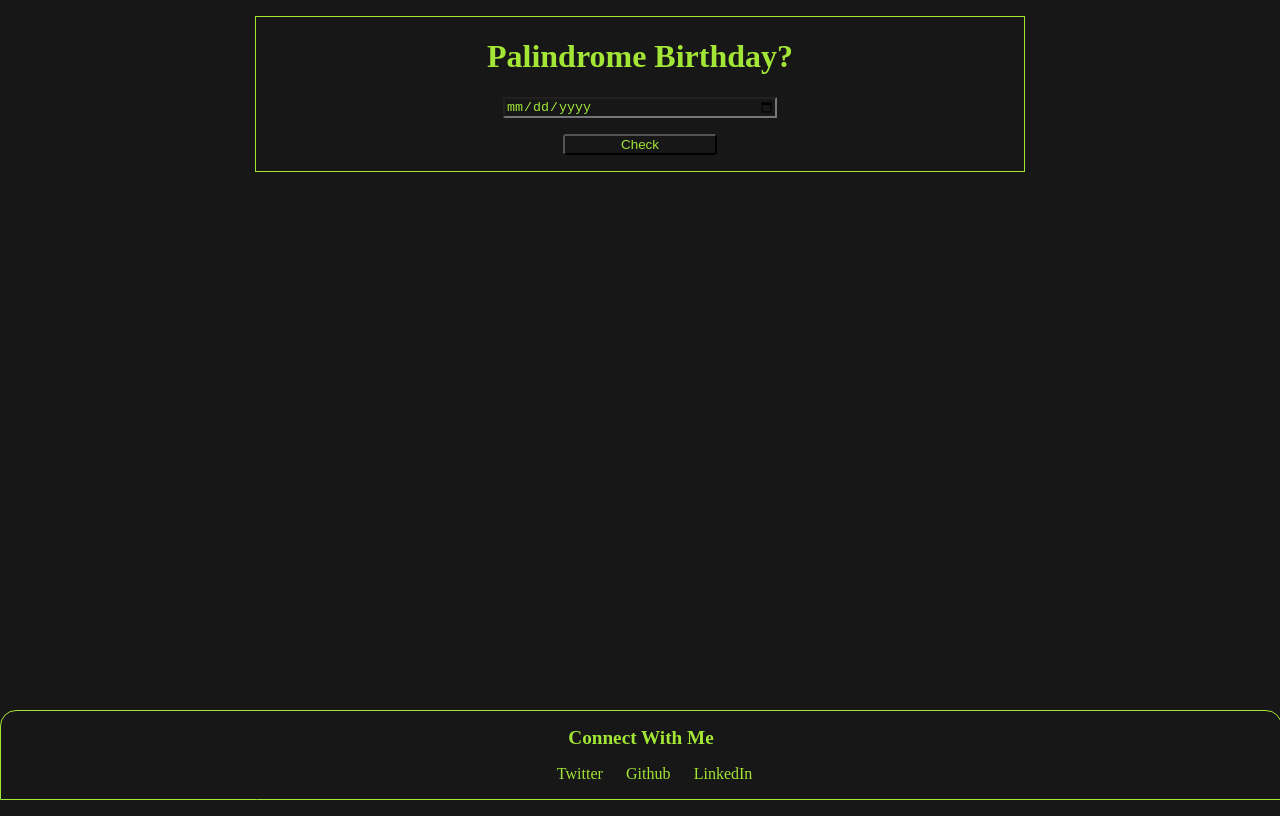
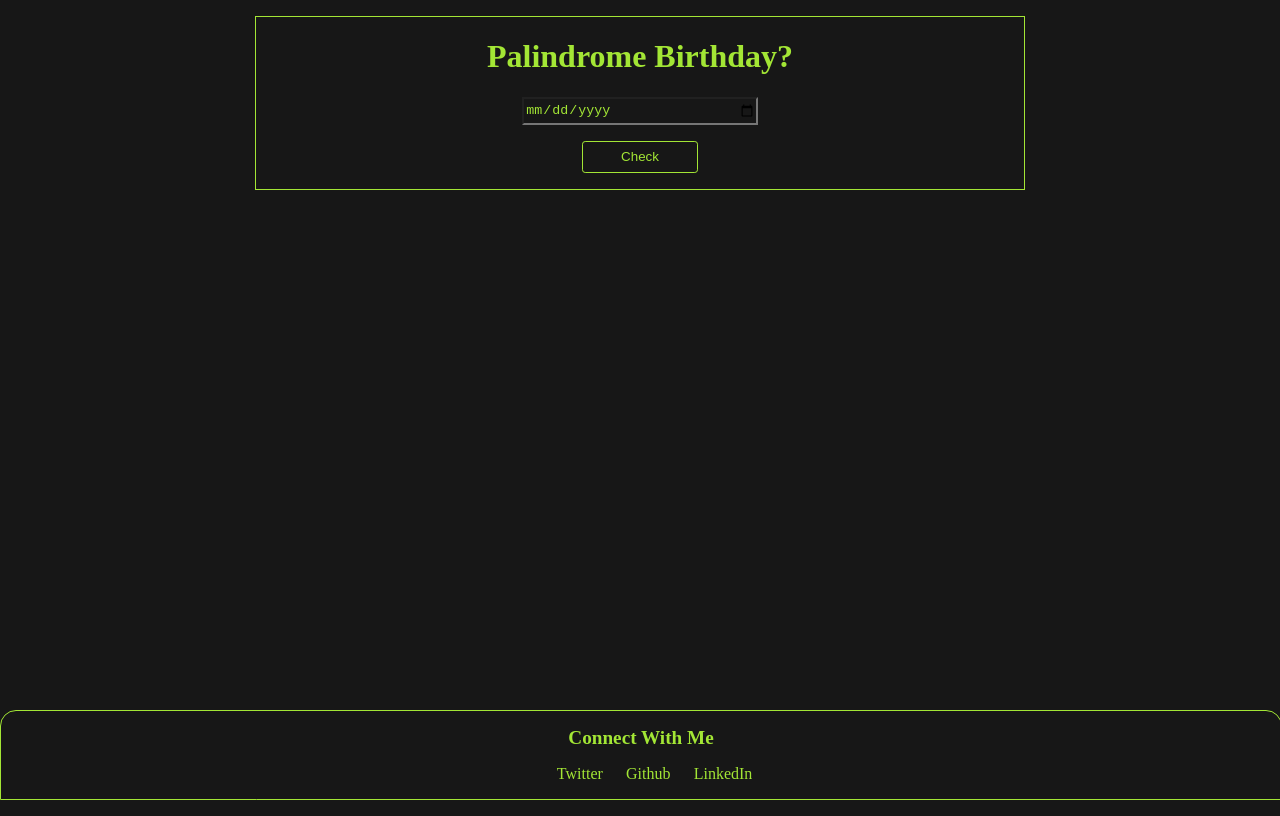
Before and after one commit to shubh-37/is-your-birthday-a-palindrome, a plain HTML site: page index.html in a window 1280 px wide. Drawn offline with Linux system fonts and the light colour scheme.

Commit message:
style: changed the width and height of input and btn

```diff
--- a/styles.css
+++ b/styles.css
@@ -30,7 +30,8 @@ h1{
     margin: auto;
     background-color: var(--backgroud-color);
     color: var(--text-color);
-    width: 35%;
+    width: 30%;
+    height: 3vh;
 }
 
 #check-btn{
@@ -42,7 +43,9 @@ h1{
     color: var(--text-color);
     margin-bottom: 1rem;
     border-radius: 0.2rem;
-    width: 20%;
+    width: 15%;
+    height: 4vh;
+    border: 1px solid var(--text-color);
 }
 
 .output{
```
